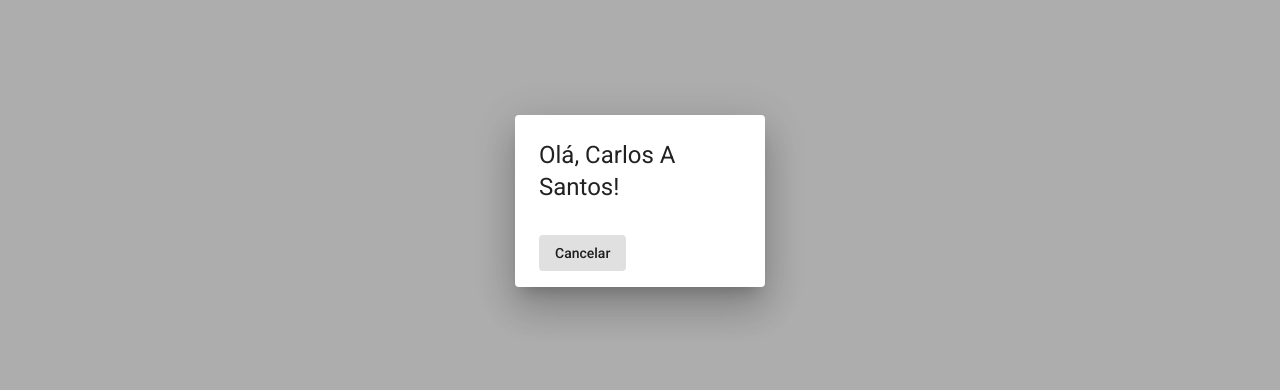
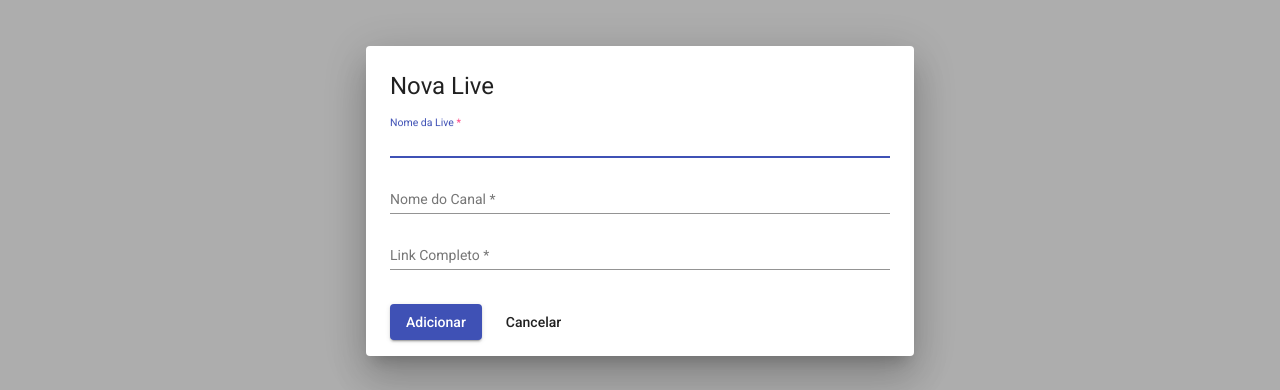
Before and after one commit to carlosItDevelop/AgendaLiveAngular11, an Angular app: page / in a window 1280 px wide. Both pictures are taken after a click on the button "plus_one". Shown: the part 199-589 px from the top of the page. Built offline with nearby package versions, Linux system fonts and the light colour scheme; no server answers.

Commit message:
Save dialog abd embebed youtube link

```diff
--- a/src/app/app.module.ts
+++ b/src/app/app.module.ts
@@ -23,6 +23,7 @@ import { LiveFormDialogComponent } from './views/home/live-form-dialog/live-form
 import { FormsModule, ReactiveFormsModule } from '@angular/forms';
 import { MatNativeDateModule } from '@angular/material/core';
 import { MatInputModule } from '@angular/material/input';
+import { MatFormFieldModule } from '@angular/material/form-field';
 
 
 
@@ -52,7 +53,8 @@ import { MatInputModule } from '@angular/material/input';
     MatNativeDateModule,
     FormsModule,
     ReactiveFormsModule,
-    MatInputModule
+    MatInputModule,
+    MatFormFieldModule
   ],
   providers: [
     LocalDateTimePipe
--- a/src/app/shared/models/live.model.ts
+++ b/src/app/shared/models/live.model.ts
@@ -3,6 +3,7 @@ export interface Live{
   id: string;
   liveName: string;
   channelName: string;
+  liveTime: string;
   liveDate: string;
   liveLink: string;
   registrationDate: string;
--- a/src/app/shared/service/live.service.ts
+++ b/src/app/shared/service/live.service.ts
@@ -1,6 +1,7 @@
 import { HttpClient, HttpHeaders } from '@angular/common/http';
 import { Injectable } from '@angular/core';
 import { Observable } from 'rxjs';
+import { Live } from '../models/live.model';
 import { ResponsePageable } from '../models/reponsePageable.model';
 
 @Injectable({
@@ -12,16 +13,20 @@ export class LiveService {
 
   httpOptions = {
     headers: new HttpHeaders({
-      'Content-Type':'application/json'
+      'Content-Type': 'application/json'
     })
   };
 
   constructor(private httpClient: HttpClient) { }
 
-// public getLivesWithFlag(flag?: string): Observable<ResponsePageable>{
+  // public getLivesWithFlag(flag?: string): Observable<ResponsePageable>{
   // return this.httpClient.get<ResponsePageable>(this.apiUrl + '?flag=' + flag)
-  public getLivesWithFlag(): Observable<ResponsePageable>{
+  public getLivesWithFlag(): Observable<ResponsePageable> {
     return this.httpClient.get<ResponsePageable>(this.apiUrl);
-}
+  }
+
+  public postLives(live: Live): Observable<Live>{
+    return this.httpClient.post<Live>(this.apiUrl, live, this.httpOptions);
+  }
 
 }
--- a/src/app/views/home/home.component.ts
+++ b/src/app/views/home/home.component.ts
@@ -16,7 +16,7 @@ export class HomeComponent implements OnInit {
 
   addLive(): void {
     const dialogRef = this.dialog.open(LiveFormDialogComponent, {
-      width: '250px'
+      minWidth: '400px'
     });
 
     dialogRef.afterClosed().subscribe(result => {
--- a/src/app/views/home/live-form-dialog/live-form-dialog.component.css
+++ b/src/app/views/home/live-form-dialog/live-form-dialog.component.css
@@ -0,0 +1,9 @@
+.example-form {
+    min-width: 150px;
+    max-width: 500px;
+    width: 100%;
+}
+
+.example-full-width {
+    width: 100%;
+}
--- a/src/app/views/home/live-form-dialog/live-form-dialog.component.html
+++ b/src/app/views/home/live-form-dialog/live-form-dialog.component.html
@@ -1,5 +1,26 @@
-<h1 mat-dialog-title>Olá, Carlos A Santos!</h1>
+<h1 mat-dialog-title>Nova Live</h1>
+<div mat-dialog-content>
+    <form class="example-form" [formGroup]="liveForm">
+
+        <mat-form-field class="example-full-width">
+            <mat-label>Nome da Live</mat-label>
+            <input matInput formControlName="liveName" name="liveName">
+        </mat-form-field>
+
+        <mat-form-field class="example-full-width">
+            <mat-label>Nome do Canal</mat-label>
+            <input matInput formControlName="channelName" name="channelName">
+        </mat-form-field>
+
+        <mat-form-field class="example-full-width">
+            <mat-label>Link Completo</mat-label>
+            <input matInput formControlName="liveLink" name="liveLink">
+        </mat-form-field>
+
+    </form>
+</div>
 
 <div mat-dialog-actions>
+    <button mat-raised-button color="primary" (click)="createLive()">Adicionar</button>
     <button mat-button (click)="cancel()">Cancelar</button>
 </div>
--- a/src/app/views/home/live-form-dialog/live-form-dialog.component.ts
+++ b/src/app/views/home/live-form-dialog/live-form-dialog.component.ts
@@ -1,3 +1,4 @@
+import { LiveService } from './../../../shared/service/live.service';
 import { Component, OnInit } from '@angular/core';
 import { FormBuilder, FormGroup, Validators } from '@angular/forms';
 import { MatDialogRef } from '@angular/material/dialog';
@@ -12,8 +13,9 @@ export class LiveFormDialogComponent implements OnInit {
   public liveForm: FormGroup | any;
 
   constructor(
-    public dialogRef: MatDialogRef<LiveFormDialogComponent>,
-        private fb: FormBuilder
+        public dialogRef: MatDialogRef<LiveFormDialogComponent>,
+        private fb: FormBuilder,
+        private rest: LiveService
     ) { }
 
   ngOnInit(): void {
@@ -21,13 +23,19 @@ export class LiveFormDialogComponent implements OnInit {
         liveName: ['', Validators.required],
         channelName: ['', Validators.required],
         liveLink: ['', Validators.required],
-        liveDate: ['', Validators.required],
+        liveDate: ['2020-12-12T01:00', Validators.required],
         liveTime: ['', Validators.required]
     });
   }
 
+  createLive(): void{
+    this.rest.postLives(this.liveForm.value).subscribe(result => {});
+    this.cancel();
+  }
+
   cancel(): void{
     this.dialogRef.close();
+    this.liveForm.reset();
   }
 
 }
```
